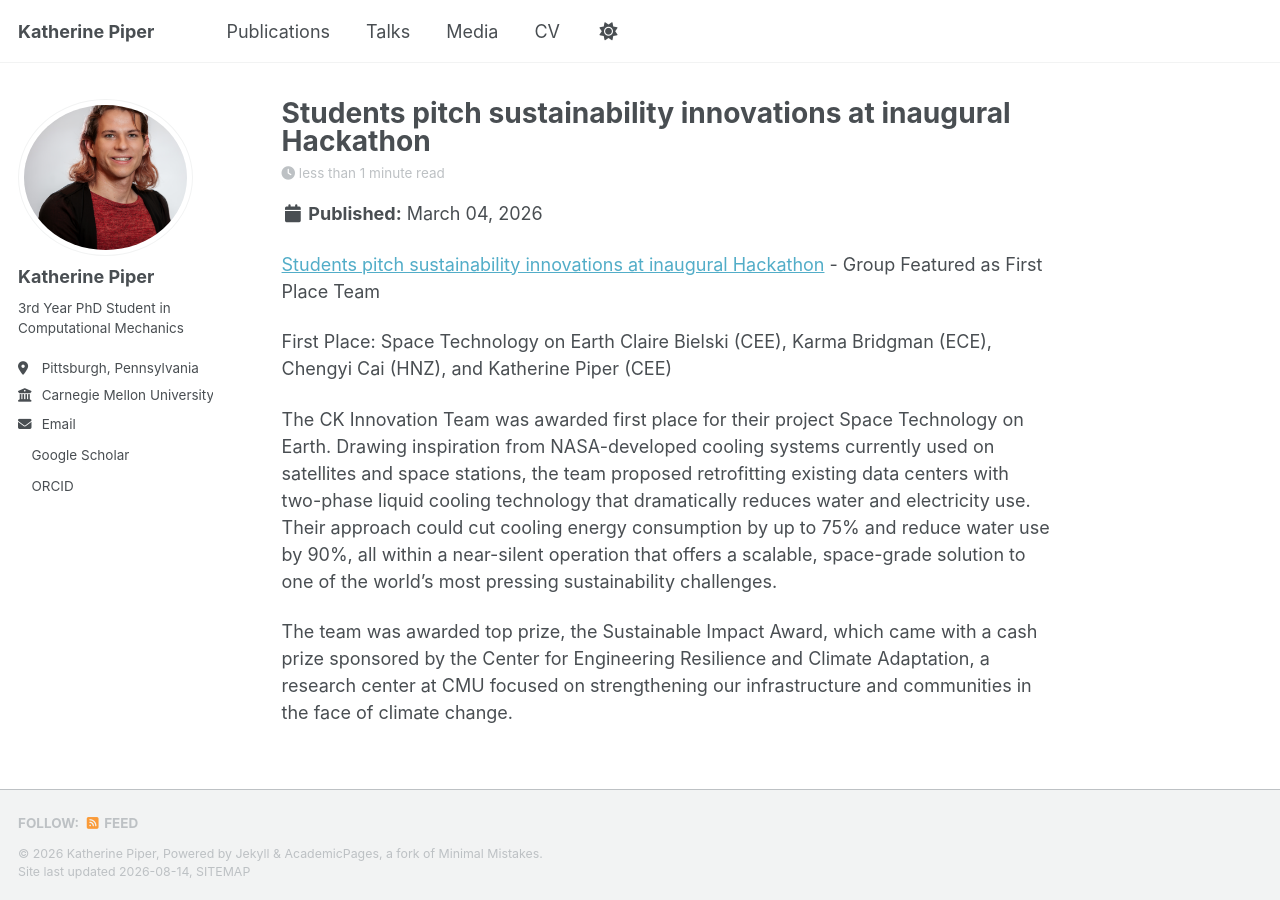
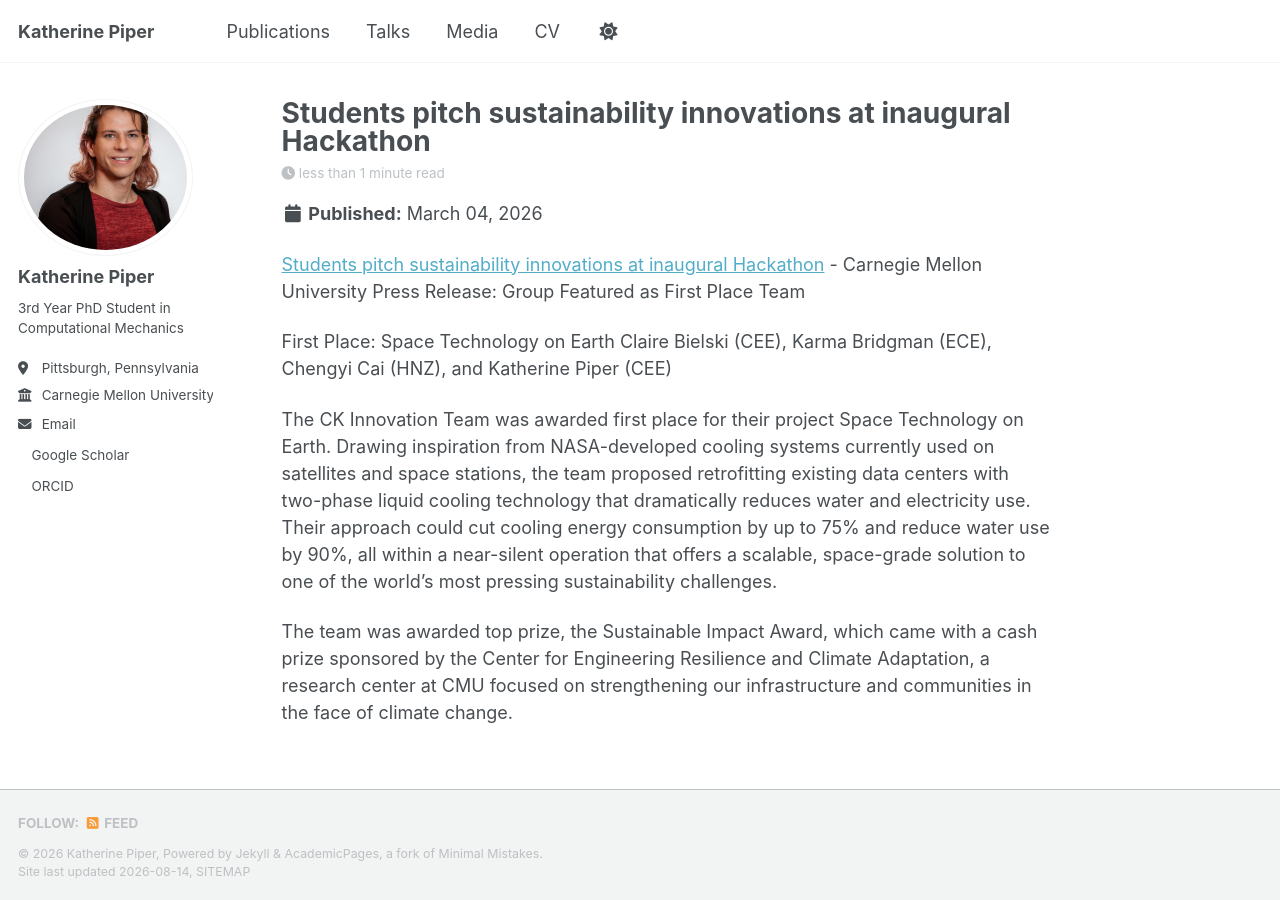
Before and after one commit to kbpiperphd/kbpiperphd.github.io, a Jekyll site: the page built from _posts/2026-03-04-1.md, in a window 1280 px wide and 900 px high. Built offline with Jekyll 4.4.1, drawn with Linux system fonts in a browser that asks for light colours; a style sheet for code colours, icons or effects is not loaded.

Commit message:
Update 2026-03-04-1.md

```diff
--- a/_posts/2026-03-04-1.md
+++ b/_posts/2026-03-04-1.md
@@ -4,7 +4,7 @@
 permalink: /posts/2026-03-04-1
 ---
 
-[Students pitch sustainability innovations at inaugural Hackathon](https://cee.engineering.cmu.edu/news/2026/03/04-innovation-hackathon-2026.html) - Group Featured as First Place Team
+[Students pitch sustainability innovations at inaugural Hackathon](https://cee.engineering.cmu.edu/news/2026/03/04-innovation-hackathon-2026.html) - Carnegie Mellon University Press Release: Group Featured as First Place Team
 
 First Place: Space Technology on Earth
 Claire Bielski (CEE), Karma Bridgman (ECE), Chengyi Cai (HNZ), and Katherine Piper (CEE)
```
